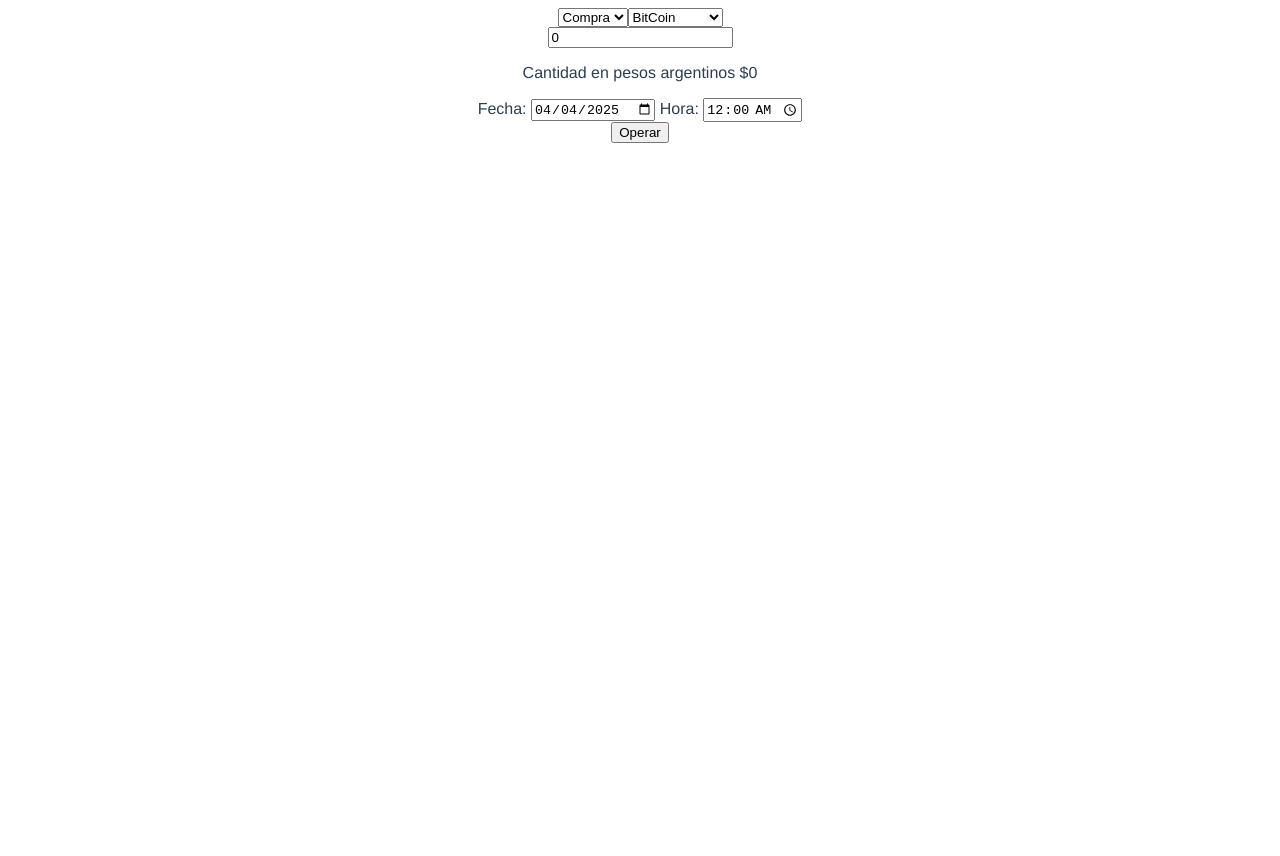
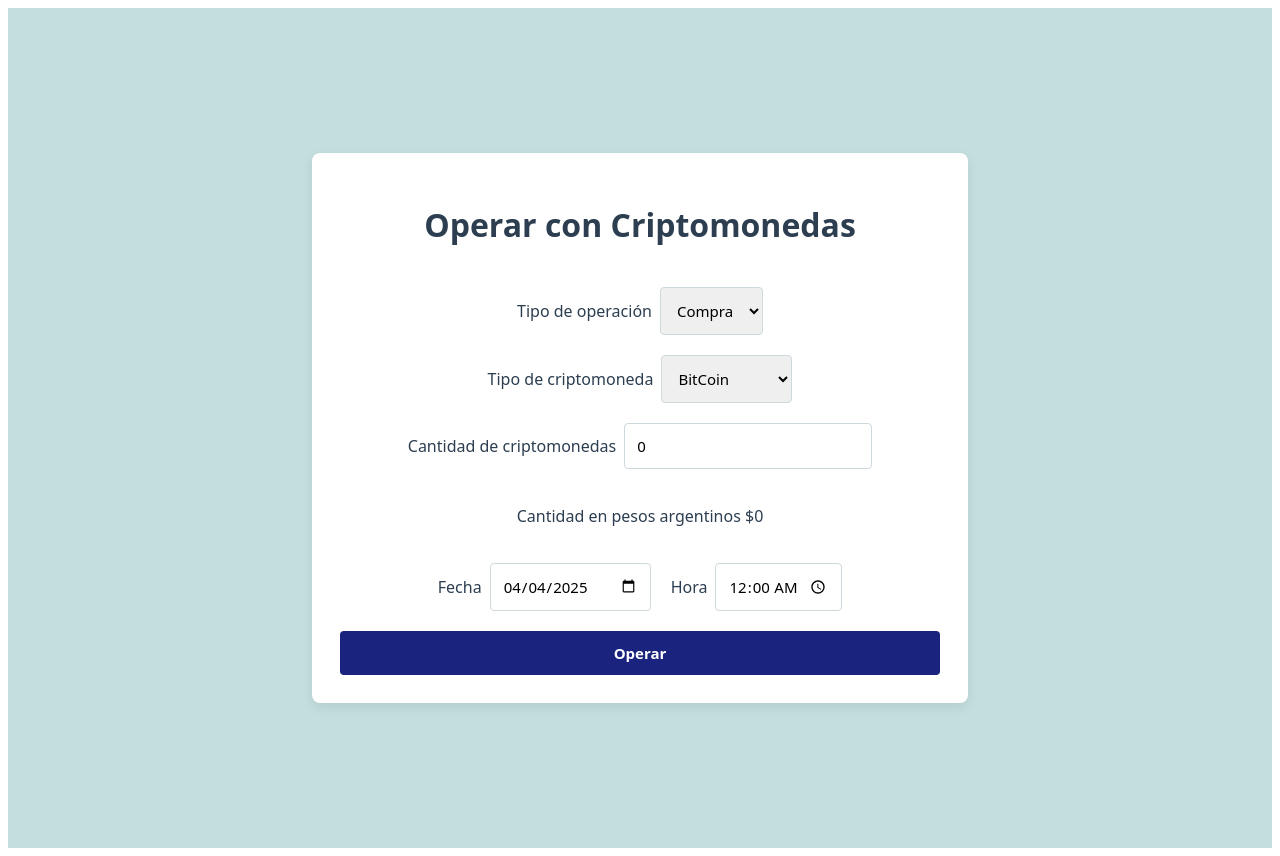
Before and after one commit to luart16/finalLaboratorioIII, a Vue app: page /#/operar in a window 1280 px wide. Before the commit the page ends 800 px from the top, so only its background shows below. Built offline with nearby package versions, Linux system fonts and the light colour scheme.

Commit message:
estilo a vistas home y operar

```diff
--- a/src/views/HomeView.vue
+++ b/src/views/HomeView.vue
@@ -1,19 +1,79 @@
 <template>
-   <nav>
-    <div v-if="store.Logueado"> <!--Si el usuario no está logueado no se va a mostrar lo que está dentro de este div que es el botón de operar-->
-      <router-link :to="{name: 'operar'}">Operar</router-link> <!--  <router-link to ="{name: 'NOMBRE DE LA RUTA'} ">Operar</router-link> -->
-      <router-link :to="{name: 'historial'}">Historial de Movimientos</router-link>
+  <div class="home-container">
+    <div v-if="store.Logueado" class="center-content"> <!--Si el usuario no está logueado no se va a mostrar lo que está dentro de este div que es el botón de operar-->
+      <h1>Bienvenido a CriptoMarket</h1>
+      <h2>Tu lugar seguro para comprar y vender criptomonedas</h2>
+      <router-link :to="{name: 'operar'}" class="btn">Operar</router-link>
+      <router-link :to="{name: 'historial'}" class="btn">Historial de Movimientos</router-link>
     </div>
     <div v-else>
-<h1>
-  Ve a loguear
-  <button>Login</button>
-</h1>    </div>
-  </nav>
-  <h1>Vista home</h1>
+      <h1>
+        Por favor, inicia sesión para poder operar
+        <!-- <button class="btn">Login</button> -->
+        <div>
+          <router-link :to="{name: 'login'}" class="btn">Ir a iniciar sesión</router-link>
+        </div>
+      </h1>
+    </div>
+  </div>
 </template>
 
 <script setup>
 import { userStore } from '../store/user';
 const store = userStore();
 </script>
+
+<style scoped>
+* {
+  font-family: system-ui, -apple-system, "Segoe UI", Roboto, Helvetica, Arial, sans-serif;
+}
+
+.home-container {
+  display: flex;
+  justify-content: center;
+  align-items: center;
+  min-height: 100vh;
+  background-color: #c2dedd;
+  flex-direction: column;
+  text-align: center;
+}
+
+.center-content {
+  display: flex;
+  flex-direction: column;
+  justify-content: center;
+  align-items: center;
+  gap: 20px;
+}
+
+h1 {
+  font-size: 42px;
+  color: #1a237e;
+  margin-bottom: 10px;
+  font-weight: 700;
+}
+
+h2 {
+  font-size: 24px;
+  color: #263238;
+  margin-bottom: 20px;
+}
+
+.btn {
+  background-color: #1a237e;
+  color: white;
+  border: none;
+  padding: 15px 30px;
+  font-size: 18px;
+  font-weight: 600;
+  border-radius: 8px;
+  cursor: pointer;
+  transition: background-color 0.3s;
+  text-decoration: none;
+  display: inline-block;
+}
+
+.btn:hover {
+  background-color: #0d154c;
+}
+</style>
--- a/src/views/LoginView.vue
+++ b/src/views/LoginView.vue
@@ -26,7 +26,7 @@ const store = userStore(); //creo una variable para usar el store
 const nombre = ref(''); //le pongo el ref para que si cambia el nombre me lo cambie
 const loguearse = () => {
   store.Loguear(nombre.value)
-  alert('Logueado')
+  alert('Inicio de sesión exitoso, has clic en aceptar para continuar')
   router.push({ name: 'home' })
 }
 </script>
--- a/src/views/OperarView.vue
+++ b/src/views/OperarView.vue
@@ -1,39 +1,43 @@
 <template>
-    <div>
-        <div> <!--este div es para los cuadritos de venta y opción de criptomoneda  -->
+  <div class="operar-container">
+    <div class="operar-box">
+      <h1>Operar con Criptomonedas</h1>
+      <div class="form-group">
+        <label>Tipo de operación</label>
         <select v-model="operacion.action">
           <option v-for="operacion in ManagerC.TraerOperaciones()" :key="operacion.option"
               :value="operacion.option">
               {{ operacion.name }}
           </option>
         </select>
+      </div>
+      <div class="form-group">
+        <label>Tipo de criptomoneda</label>
         <select v-model="operacion.crypto_code">
           <option v-for="moneda in ManagerC.TraerCrypto()" :key="moneda.code" :value="moneda.code">
               {{ moneda.name }}
           </option>
         </select>
       </div>
-        <div> <!--este div es para el cuadro de cantidad de criptomonedas  -->
+      <div class="form-group">
+        <label>Cantidad de criptomonedas</label>
         <input type="number" min="0.000001" v-model="operacion.crypto_amount"
             placeholder="Cantidad de criptomonedas">
+      </div>
       <p>Cantidad en pesos argentinos ${{ operacion.money }}</p>
+      <div class="form-group-row">
+        <div class="form-group">
+          <label>Fecha</label>
+          <input v-model="fecha.actual" type="date" />
         </div>
-        <div><!--este div es para la fecha y hora  -->
-            <label>
-                Fecha: <input v-model="fecha.actual" type="date" />
-
-            </label>
-            <label>
-                Hora: <input v-model="fecha.hora" type="time" />
-
-            </label>
-
-        </div>
-        <div>
-            <button @click="CompraVenta"> Operar</button>
+        <div class="form-group">
+          <label>Hora</label>
+          <input v-model="fecha.hora" type="time" />
         </div>
       </div>
-
+      <button @click="CompraVenta" class="btn-principal">Operar</button>
+    </div>
+  </div>
 </template>
 
 <script setup>
@@ -61,7 +65,7 @@ const ActualizarPrecio = async () => {
 
     const cantidadCripto = validarCantidadCripto(operacion.value.crypto_amount)
     if (cantidadCripto > 0) {
-        const { totalAsk, totalBid} = await ManagerC.TraerPrecio(operacion.value.crypto_code)
+        const { totalAsk, totalBid } = await ManagerC.TraerPrecio(operacion.value.crypto_code)
         const precio = operacion.value.action === "purchase" ? totalAsk : totalBid;
         operacion.value.money = (precio * cantidadCripto).toFixed(2);
         /* traer precio devuelve este dos datos del siguiente objeto: que lo obtiene llamando a la api que lo llamamos pasando el tipo de criptomoneda
@@ -84,10 +88,10 @@ let fecha = ref({
     hora: "00:00", //hora inicial predeterminada que va a figurar en la pantalla antes de cambiarla
 });
 
-const Fecha = () =>  {
+const Fecha = () => {
     const [anio, mes, dia] = fecha.value.actual.split("-").map(Number);
     const [hora, minuto] = fecha.value.hora.split(":").map(Number);
-    operacion.value.datetime = new Date(anio, mes -1, dia, hora, minuto).toISOString();
+    operacion.value.datetime = new Date(anio, mes - 1, dia, hora, minuto).toISOString();
 }
 
 const CompraVenta = async () => {
@@ -95,12 +99,12 @@ const CompraVenta = async () => {
     try {
         if (action === "purchase") {
             console.log(operacion.value)
-            await Transacciones.postTransaccion({...operacion.value})
+            await Transacciones.postTransaccion({ ...operacion.value })
             console.log("Operación exitosa")
 
         }
     }
-    catch(error) {
+    catch (error) {
         console.log(error)
     }
 }
@@ -112,3 +116,73 @@ onMounted(() => {
     Fecha();
 })
 </script>
+
+<style scoped>
+* {
+  font-family: system-ui, -apple-system, "Segoe UI", Roboto, Helvetica, Arial, sans-serif;
+}
+
+.operar-container {
+  display: flex;
+  justify-content: center;
+  align-items: center;
+  min-height: 100vh;
+  background-color: #c2dedd;
+  padding: 20px;
+}
+
+.operar-box {
+  background-color: #ffffff;
+  padding: 28px;
+  border-radius: 8px;
+  box-shadow: 0 4px 12px rgba(0, 0, 0, 0.08);
+  width: 600px;
+  display: flex;
+  flex-direction: column;
+  gap: 20px;
+}
+
+.form-group {
+  display: flex;
+  flex-direction: row;
+  align-items: center;
+  gap: 8px;
+  justify-content: center;
+}
+
+input, select {
+  padding: 12px;
+  font-size: 15px;
+  border: 1px solid #cfd8dc;
+  border-radius: 4px;
+  outline: none;
+}
+
+input:focus, select:focus {
+  border-color: #3949ab;
+  box-shadow: 0 0 0 2px rgba(57, 73, 171, 0.1);
+}
+
+.btn-principal {
+  background-color: #1a237e;
+  color: white;
+  border: none;
+  padding: 12px;
+  font-size: 15px;
+  font-weight: 600;
+  border-radius: 4px;
+  cursor: pointer;
+  transition: background-color 0.3s;
+}
+
+.btn-principal:hover {
+  background-color: #0d154c;
+}
+
+.form-group-row {
+  display: flex;
+  flex-direction: row;
+  gap: 20px;
+  justify-content: center;
+}
+</style>
```
Lines whose indentation alone changed are shown as unchanged.
